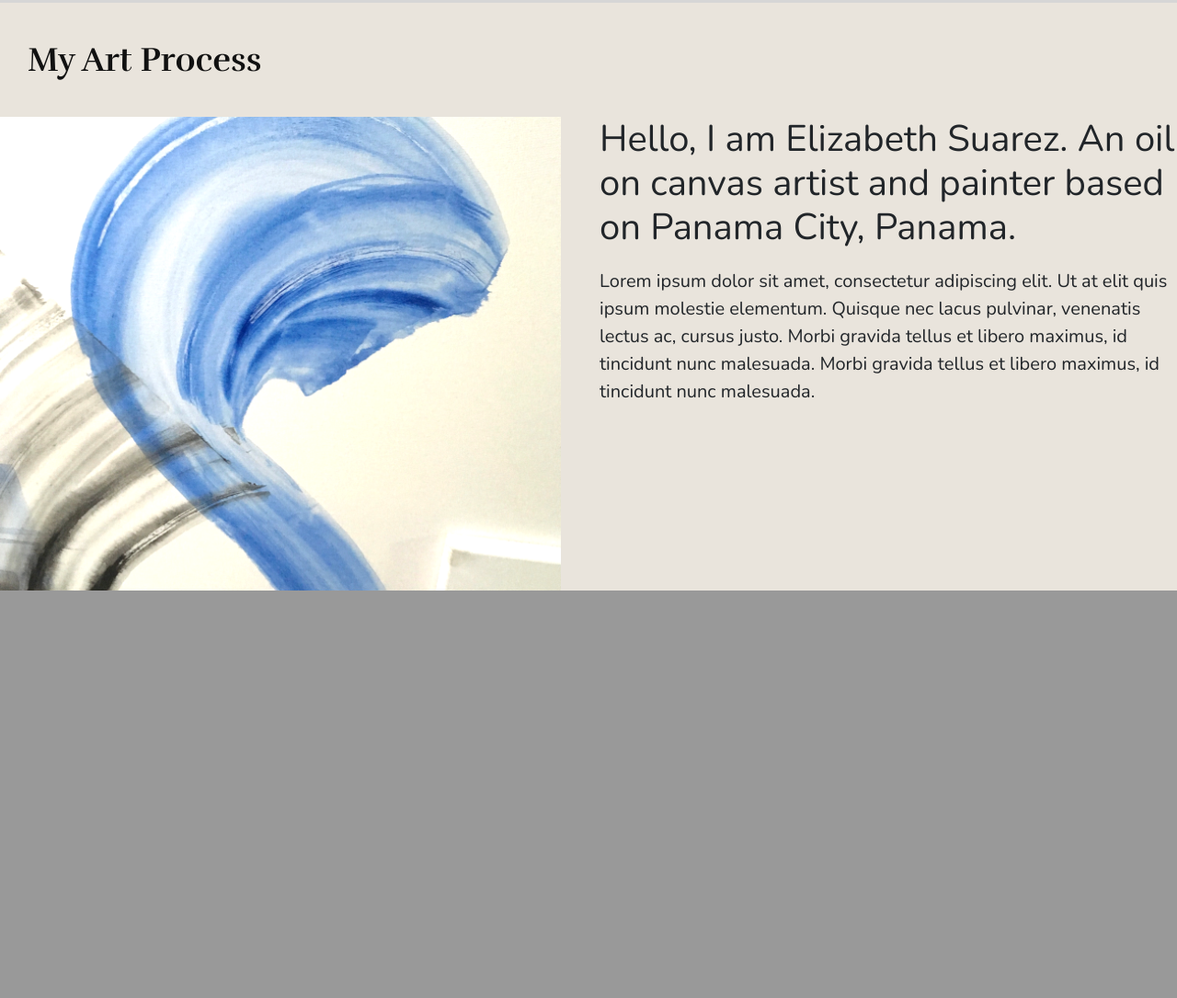
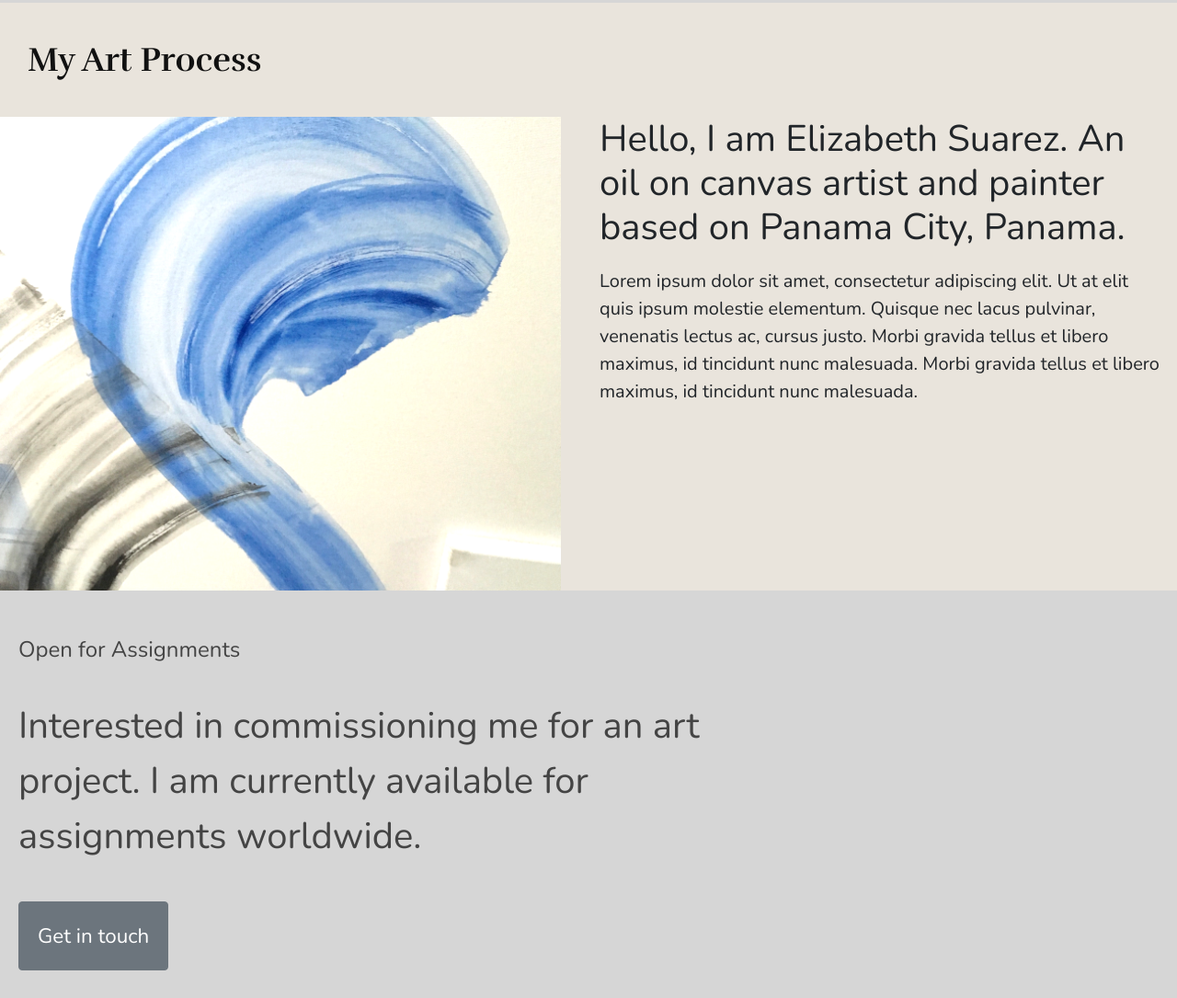
Before and after one commit to Faberdash/Eliza-Colors, a plain HTML site: page index.html in a window 1280 px wide. Shown: the part 2516-3601 px from the top of the page at 92% size. Before the commit the page ends 3158 px from the top, so only its background shows below. Drawn offline with nearby package versions, Linux system fonts and the light colour scheme.

Commit message:
Added Call To Action area.

```diff
--- a/css/styles.css
+++ b/css/styles.css
@@ -1,6 +1,11 @@
 body {
   background-color: #999;
   font-family: 'Nunito', sans-serif;
+}
+
+.link {
+  color: white;
+  text-decoration: none;
 }
 
 .colored-section {
@@ -146,14 +151,22 @@ body {
 .mg-btn {
   /* border: 2px; */
   font-size: 1.2rem;
-  font-weight: 700;
+  font-weight: 600;
   margin: 30px 30px;
   /* padding: 10px; */
   text-align: center;
   width: 13%;
 }
+.mg-btn:focus {
+  box-shadow: none;
+}
 
 /* Art Process */
+#art-process .col, .row {
+  padding: 0;
+  margin: 0;
+}
+
 .title {
   color: #111;
   font-family: 'Rufina', serif;
@@ -181,3 +194,29 @@ body {
 .ap-description {
   font-size: 1.25rem;
 }
+
+/* Contact me */
+.cta-header {
+  color: #444;
+  font-size: 1.5rem;
+  font-weight: 300;
+  padding: 50px 20px 5px;
+}
+
+.cta-description {
+  color: #444;
+  font-size: 2.5rem;
+  font-weight: 300;
+  padding: 25px 20px;
+  width: 65%;
+}
+
+.cta-btn {
+  font-size: 1.4rem;
+  margin: 0 20px 30px;
+  padding: 20px;
+}
+
+.cta-btn:focus {
+  box-shadow: none;
+}
--- a/index.html
+++ b/index.html
@@ -128,6 +128,13 @@
     </div>
   </section>
 
+  <!-- Contact me -->
+  <section class="grey-section">
+    <h3 class="cta-header"> Open for Assignments</h3>
+    <p class="cta-description">Interested in commissioning me for an art project. I am currently available for assignments worldwide.</p>
+    <button class="btn btn-secondary cta-btn" onclick="window.location.href = 'mailto:ecsuareze@gmail.com';">Get in touch</button>
+  </section>
+
   <!-- Bootstrap JS -->
   <script src="https://ajax.googleapis.com/ajax/libs/jquery/3.5.1/jquery.min.js"></script>
   <script src="https://cdn.jsdelivr.net/npm/bootstrap@4.5.3/dist/js/bootstrap.bundle.min.js" integrity="sha384-ho+j7jyWK8fNQe+A12Hb8AhRq26LrZ/JpcUGGOn+Y7RsweNrtN/tE3MoK7ZeZDyx" crossorigin="anonymous"></script>
```
